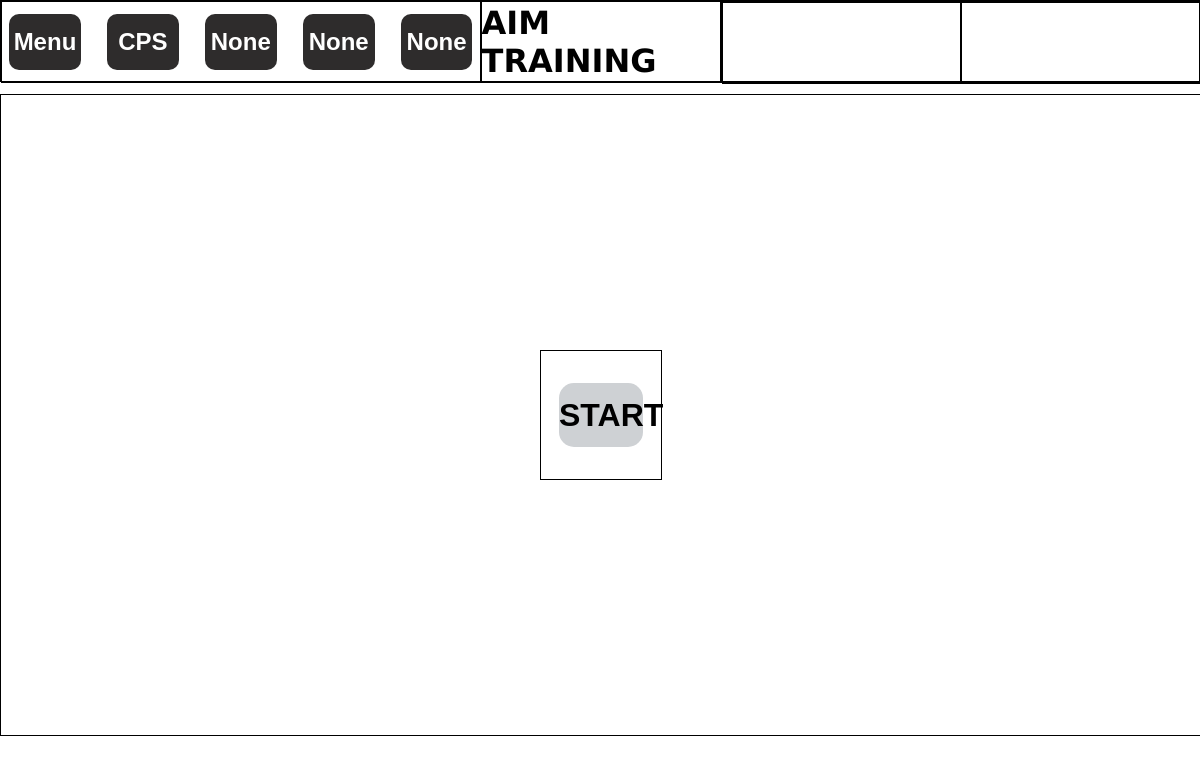
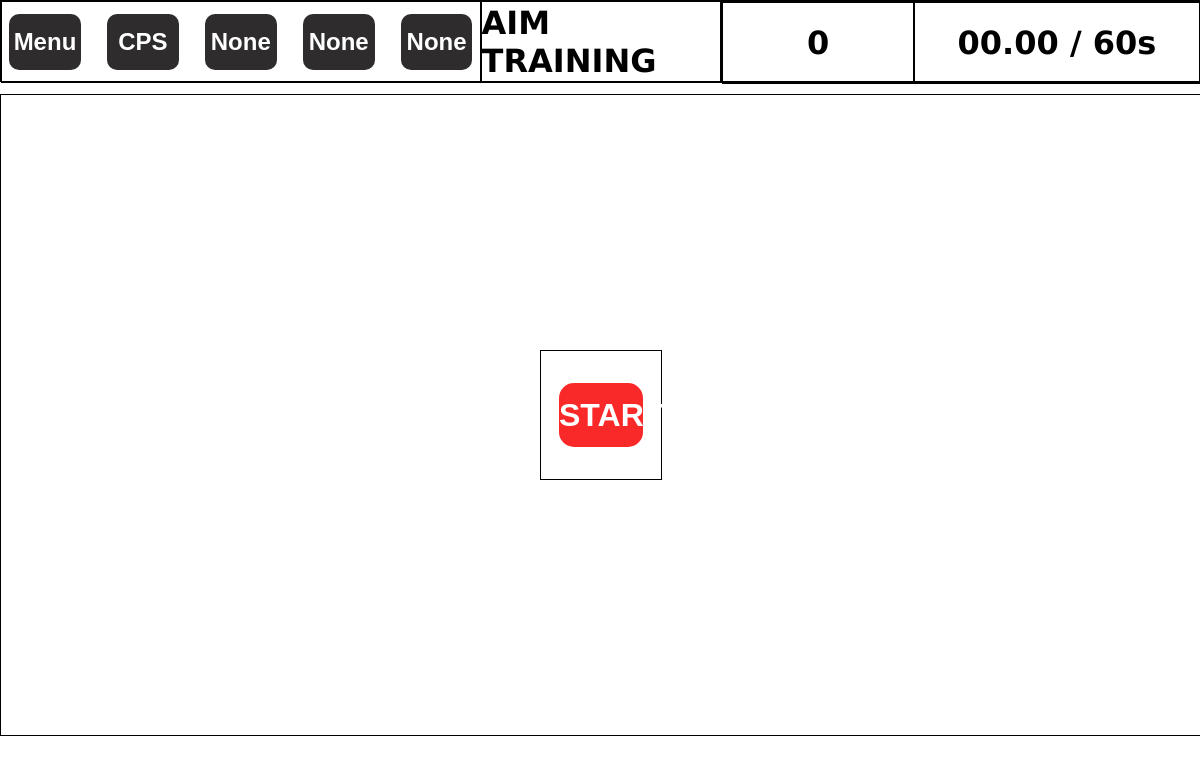
Before and after one commit to Ananasloll3/AIM-Training, an Electron app: page src/AIM-Training/index.html in a window 1200 px wide. Drawn offline with Linux system fonts and the light colour scheme.

Commit message:
Ajout bouton rouge / vert enfoncer, ajout timer et score. Font et style des texte refait

```diff
--- a/src/AIM-Training/index.html
+++ b/src/AIM-Training/index.html
@@ -7,6 +7,7 @@
     <link rel="stylesheet" href="styles.css">
 </head>
 <body>
+
     <div id="navbar">
         <div id="bar_navbar">
             <button class="boutton_bar_navbar">Menu</button>
@@ -14,19 +15,28 @@
             <button class="boutton_bar_navbar">None</button>
             <button class="boutton_bar_navbar">None</button>
             <button class="boutton_bar_navbar">None</button>
-
         </div>
 
+
         <div id="titre_navbar">
-            <b><p>AIM TRAINING</p></b>
+            <b>
+                <p>AIM TRAINING</p>
+            </b>
         </div>
 
         <div id="score_timer_navbar">
             <div id="score_div_navbar">
-
+                <p id="score">
+                    <b>0</b>
+                </p>
             </div>
             <div id="timer_div_navbar">
-
+                <p id="timer">
+                    <b>00.00</b>
+                </p>
+                <p>
+                    <b>&nbsp;/ 60s</b>
+                </p>
             </div>
         </div>
     </div>
@@ -35,12 +45,13 @@
     <div id="aimTraining">
         <div id="div_start">
             <button id="btn_start">
-                <b>
-                    START
-                </b>
+                <b>START</b>
             </button>
         </div>
+    </div>
 
-    </div>
+
+    <script src="./renderer.js"></script>
+
 </body>
 </html>
--- a/src/AIM-Training/styles.css
+++ b/src/AIM-Training/styles.css
@@ -60,6 +60,8 @@ body, html {
 .boutton_bar_navbar:hover {
     background-color: rgb(173, 173, 173);
     color: black;
+
+    cursor: pointer;
 }
 
 
@@ -95,27 +97,36 @@ body, html {
     display: flex;
 
     justify-content: center;
+    align-items: center;
 
 
     border: 1px solid black;
 
-    width: 50%;
+    width: 40%;
     height: 100%;
 
+}
+
+#score {
+    font-size: xx-large;
 }
 
 #timer_div_navbar {
     display: flex;
 
     justify-content: center;
+    align-items: center;
 
 
     border: 1px solid black;
 
-    width: 50%;
+    width: 60%;
     height: 100%;
 }
 
+#timer_div_navbar p {
+    font-size: xx-large;
+}
 
 #aimTraining {
     display: flex;
@@ -148,12 +159,15 @@ body, html {
     font-size: xx-large;
     border: 0px;
 
-    background-color: rgb(206, 209, 212);
+    background-color: rgb(250, 41, 41);
+    color: white;
 
     border-radius: 15px;
 }
 
 #btn_start:hover {
-    background-color: rgb(85, 84, 84);
+    background-color: rgb(6, 136, 6);
     color: aliceblue;
+
+    cursor: pointer;
 }
```
